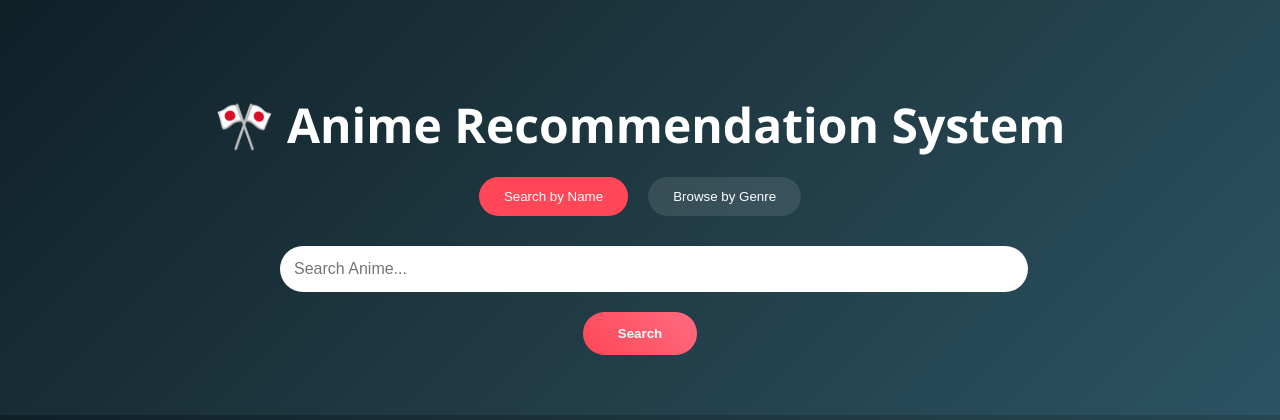
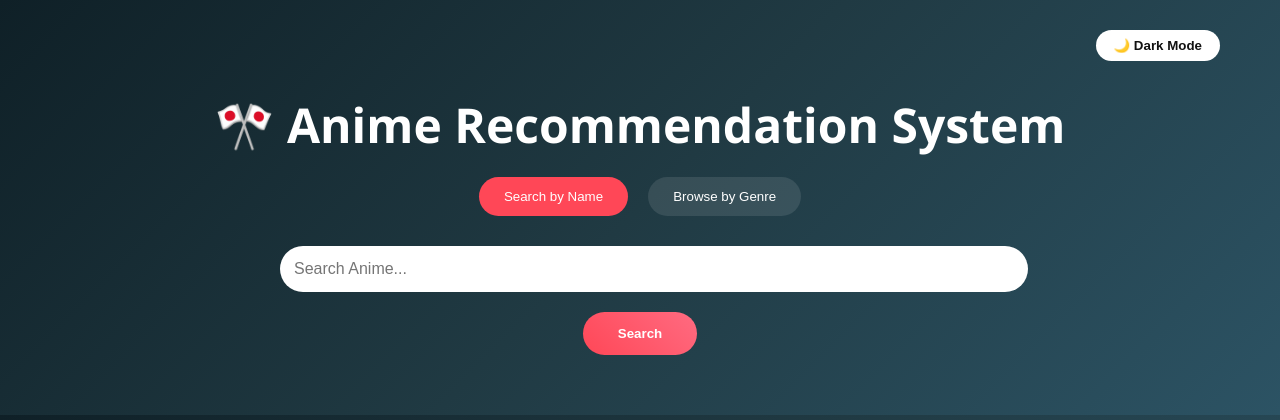
Before and after one commit to AnujShahu/Anime_Recommendation, a Flask app: page / in a window 1280 px wide. Shown: the top 420 px of the page. Run offline with Flask 3, Linux system fonts and the light colour scheme; data that the repository does not hold is empty.

Commit message:
Add theme toggle button for dark mode
Added a button for toggling dark mode in the UI.

```diff
--- a/templates/index.html
+++ b/templates/index.html
@@ -9,6 +9,9 @@
 <div class="container">
 
     <h1 class="title">🎌 Anime Recommendation System</h1>
+
+    <!-- THEME TOGGLE -->
+    <button id="themeToggle" class="theme-toggle">🌙 Dark Mode</button>
 
     <!-- TABS -->
     <div class="tabs">
```
